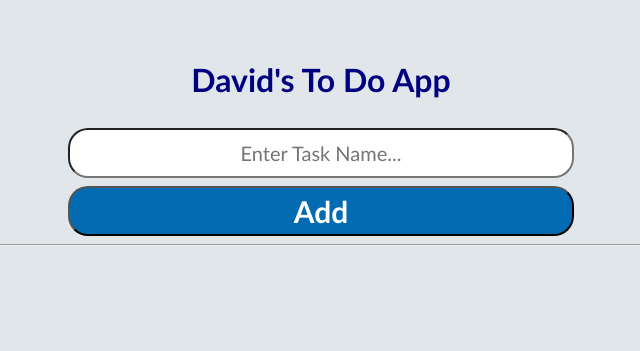
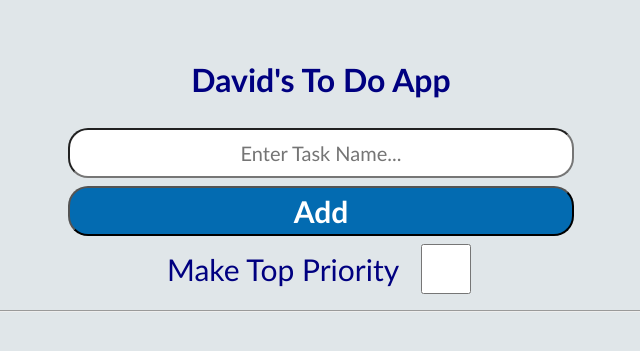
Before and after one commit to david-delgrosso/TodoApp, a Flask app: page / in a window 1280 px wide. Shown: the top 351 px of the page, without its empty margins (319-959 px from the left). Run offline with Flask 2, Linux system fonts and the light colour scheme; data that the repository does not hold is empty.

Commit message:
Added priority functionality - Reorder tasks after deletion - Add top priority button - Reorder tasks if top priority is selected

```diff
--- a/app.py
+++ b/app.py
@@ -1,3 +1,4 @@
+from re import I
 from flask import Flask, render_template, request, redirect, url_for
 from flask_sqlalchemy import SQLAlchemy
 
@@ -11,20 +12,28 @@ db = SQLAlchemy(app)
 
 class Todo(db.Model):
     id = db.Column(db.Integer, primary_key=True)
+    number = db.Column(db.Integer)
     title = db.Column(db.String(100))
     complete = db.Column(db.Boolean)
 
 
 @app.route("/")
 def home():
-    todo_list = Todo.query.all()
+    todo_list = Todo.query.order_by(Todo.number).all()
     return render_template("index.html", todo_list=todo_list)
 
 
 @app.route("/add", methods=["POST"])
 def add():
     title = request.form.get("title")
-    new_todo = Todo(title=title, complete=False)
+    check = request.form.get("priorityCheck")
+    n = Todo.query.count() + 1
+    if check is not None:
+        new_todo = Todo(title=title, number=1, complete=False)
+        for row in Todo.query:
+            row.number = row.number + 1
+    else:
+        new_todo = Todo(title=title, number=n, complete=False)
     db.session.add(new_todo)
     db.session.commit()
     return redirect(url_for("home"))
@@ -42,6 +51,10 @@ def update(todo_id):
 def delete(todo_id):
     todo = Todo.query.filter_by(id=todo_id).first()
     db.session.delete(todo)
+    i = 1
+    for row in Todo.query:
+        row.number = i
+        i += 1
     db.session.commit()
     return redirect(url_for("home"))
 
--- a/static/styles.css
+++ b/static/styles.css
@@ -52,6 +52,25 @@ button[type="submit"]:hover {
   font-weight: bold;
   color: rgb(105, 170, 245);
   font-size: 30px;
+}
+
+input#priorityCheck {
+  margin-left: 0px;
+  width: 5%;
+  padding: 0px;
+  display: inline;
+}
+
+p.priorityLabel {
+  color: navy;
+  text-align: center;
+  margin-left: 37%;
+  width: 20%;
+  border-width: 0px;
+  padding: 10px 0px;
+  font-size: 30px;
+  font-family: 'Trebuchet MS', 'Lucida Sans Unicode', 'Lucida Grande', 'Lucida Sans', Arial, sans-serif;
+  display: inline;
 }
 
 /*******************************************************************************/
--- a/templates/index.html
+++ b/templates/index.html
@@ -22,6 +22,8 @@
                 <input type="text" name="title" placeholder="Enter Task Name..."><br>
             </div>
             <button type="submit">Add</button>
+            <input type="checkbox" id="priorityCheck" name="priorityCheck">
+            <p class="priorityLabel" for="priorityCheck">Make Top Priority</p>
         </form>
 
         <hr>
@@ -29,11 +31,11 @@
         {% for todo in todo_list %}
         <div class="entry">
             {% if todo.complete == False %}
-            <p class="notcomplete">{{todo.id }} | {{ todo.title }}</p>
+            <p class="notcomplete">{{todo.number }} | {{ todo.title }}</p>
             <a class="delbtn" href="/delete/{{ todo.id }}">Delete</a>
             <a class="completebtn" href="/update/{{ todo.id }}">Mark Complete</a>
             {% else %}
-            <p class="complete">{{todo.id }} | {{ todo.title }}</p>
+            <p class="complete">{{todo.number }} | {{ todo.title }}</p>
             <a class="delbtn" href="/delete/{{ todo.id }}">Delete</a>
             <a class="notcompletebtn" href="/update/{{ todo.id }}">Mark Not Complete</a>
             {% endif %}
```
